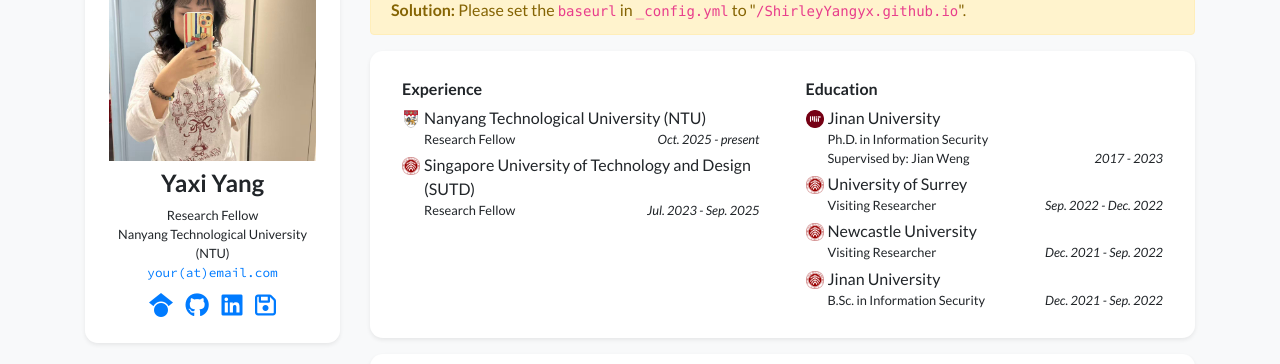
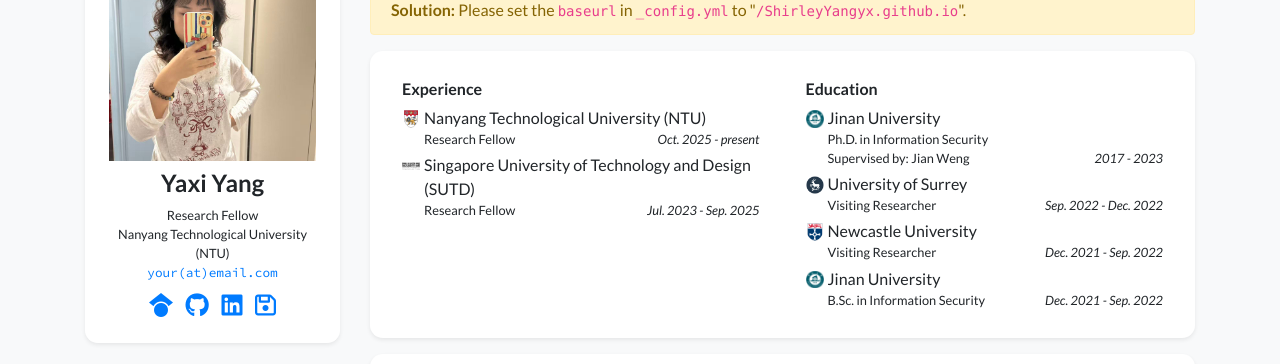
Before and after one commit to ShirleyYangyx/ShirleyYangyx.github.io, a Jekyll site: the page built from index.html, in a window 1280 px wide and 900 px high, scrolled down 427 px. Shown: the part 150-514 px from the top of the window. Built offline with Jekyll 4.4.1, drawn with Linux system fonts in a browser that asks for light colours; nearby versions of some CDN libraries; a style sheet for code colours, icons or effects is not loaded.

Commit message:
Updating

```diff
--- a/_data/profile.yml
+++ b/_data/profile.yml
@@ -43,30 +43,30 @@
     Research Fellow
   date: Oct. 2025 - present
 - name: Singapore University of Technology and Design (SUTD)
-  logo: /assets/images/badges/PKU_red.png
+  logo: /assets/images/badges/SUTD.png
   position: >-
     Research Fellow
   date: Jul. 2023 - Sep. 2025
 
 education:
 - name: Jinan University
-  logo: /assets/images/badges/MIT_Social_circle.png
+  logo: /assets/images/badges/JNU.png
   position: >-
     Ph.D. in Information Security <br/>
     Supervised by: Jian Weng
   date: 2017 - 2023
 - name: University of Surrey
-  logo: /assets/images/badges/PKU_red.png
+  logo: /assets/images/badges/Surrey.png
   position: >-
     Visiting Researcher
   date: Sep. 2022 - Dec. 2022
 - name: Newcastle University
-  logo: /assets/images/badges/PKU_red.png
+  logo: /assets/images/badges/Newcastle.png
   position: >-
     Visiting Researcher
   date: Dec. 2021 - Sep. 2022
 - name: Jinan University
-  logo: /assets/images/badges/PKU_red.png
+  logo: /assets/images/badges/JNU.png
   position: >-
     B.Sc. in Information Security
   date: Dec. 2021 - Sep. 2022
```
Also changed, not shown: assets/images/badges/JNU.png (added), assets/images/badges/Newcastle.png (added), assets/images/badges/Surrey.png (added).
